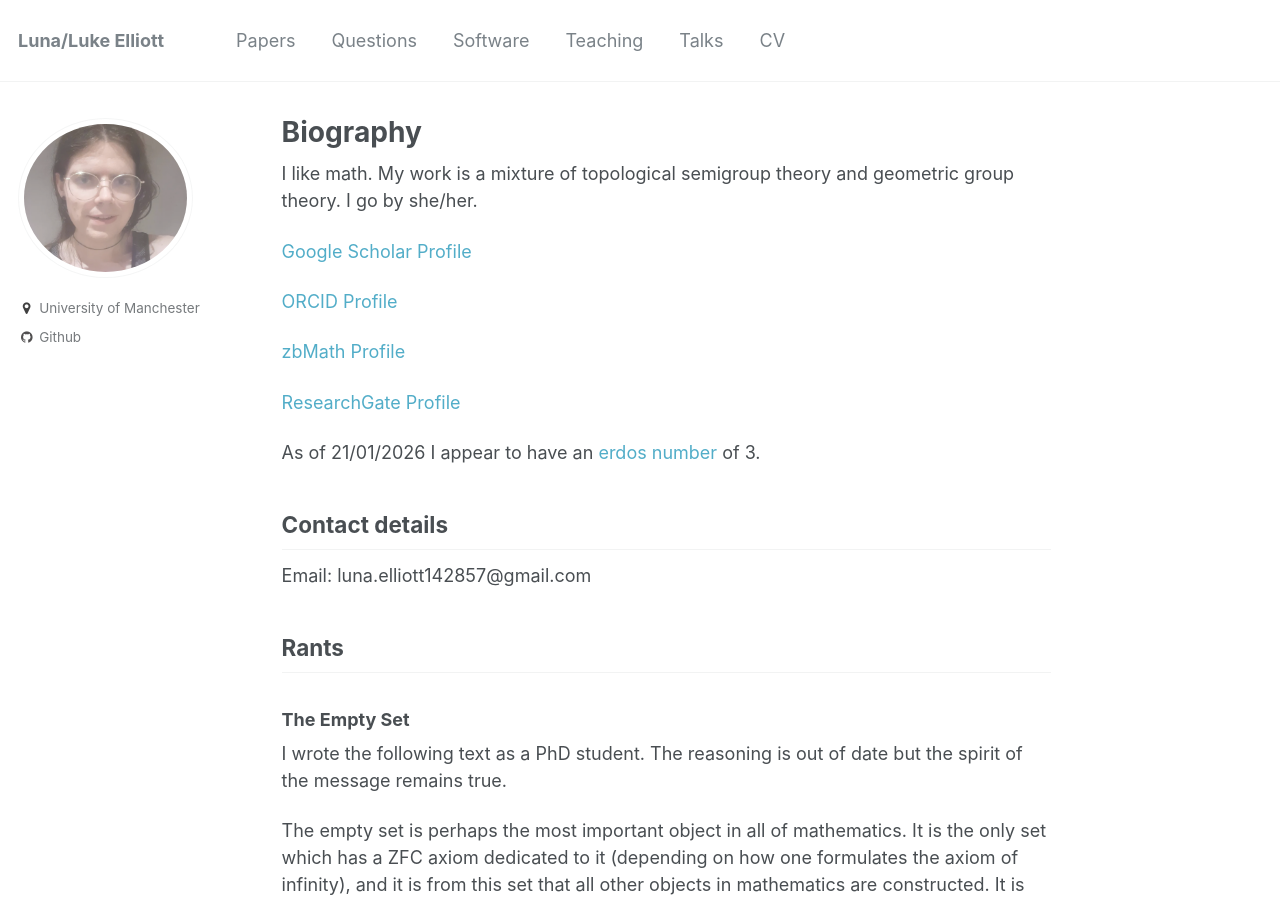
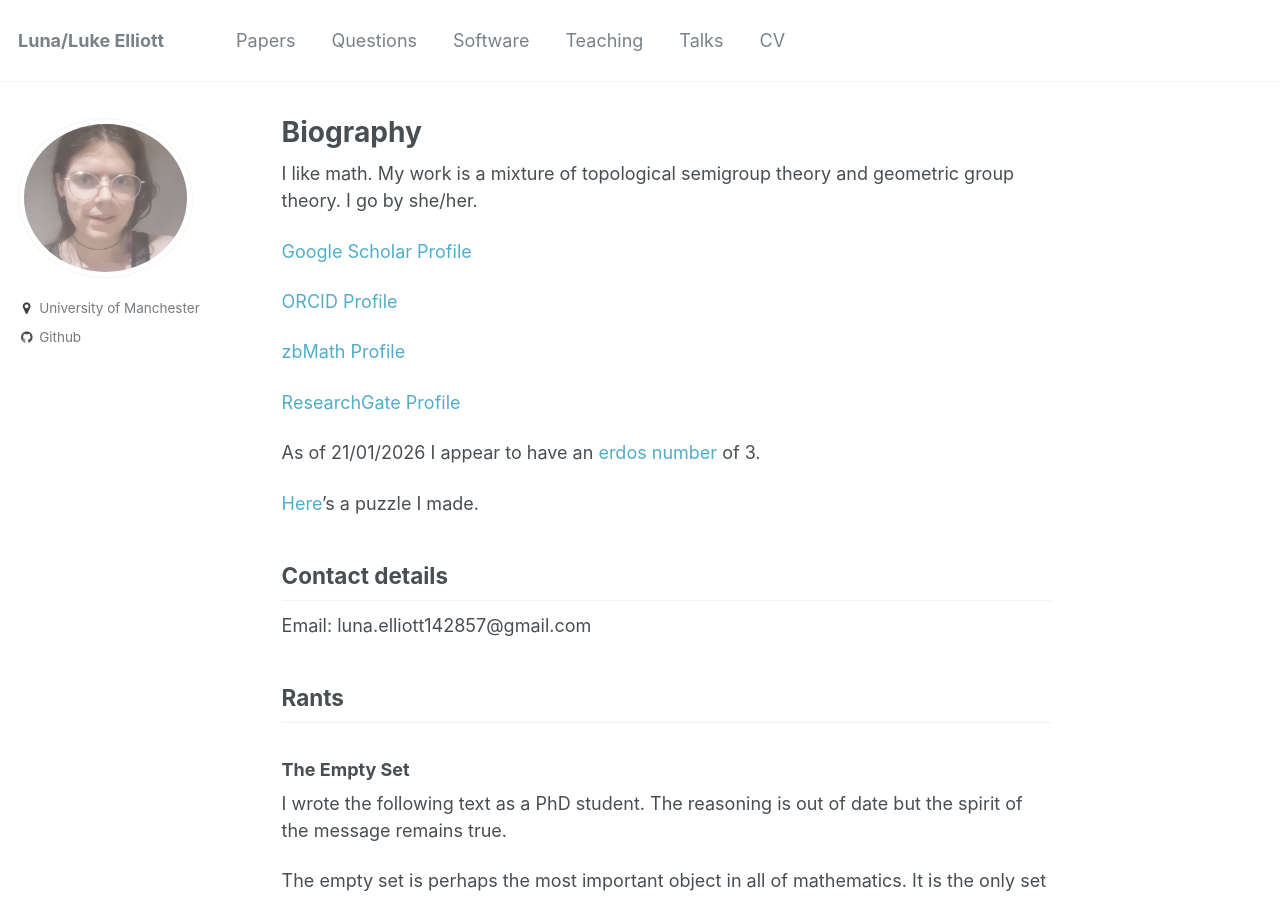
Before and after one commit to le27/L-Elliott, a Jekyll site: the page built from _pages/about.md, in a window 1280 px wide and 900 px high. Built offline with Jekyll 4.4.1, drawn with Linux system fonts in a browser that asks for light colours; formulas are drawn with MathJax 3.

Commit message:
Add link to personal Sudoku puzzle
Added a link to a Sudoku puzzle created by the author.

```diff
--- a/_pages/about.md
+++ b/_pages/about.md
@@ -20,6 +20,8 @@ I like math. My work is a mixture of topological semigroup theory and geometric
 [ResearchGate Profile](https://www.researchgate.net/profile/Luna-Luke-Elliott)
 
 As of 21/01/2026 I appear to have an [erdos number](https://zbmath.org/collaboration-distance/?a=elliott.luna&b=erdos.paul) of 3.
+
+[Here](https://sudokupad.app/h3kt72dco0)'s a puzzle I made.
 
 ## Contact details
 
```
